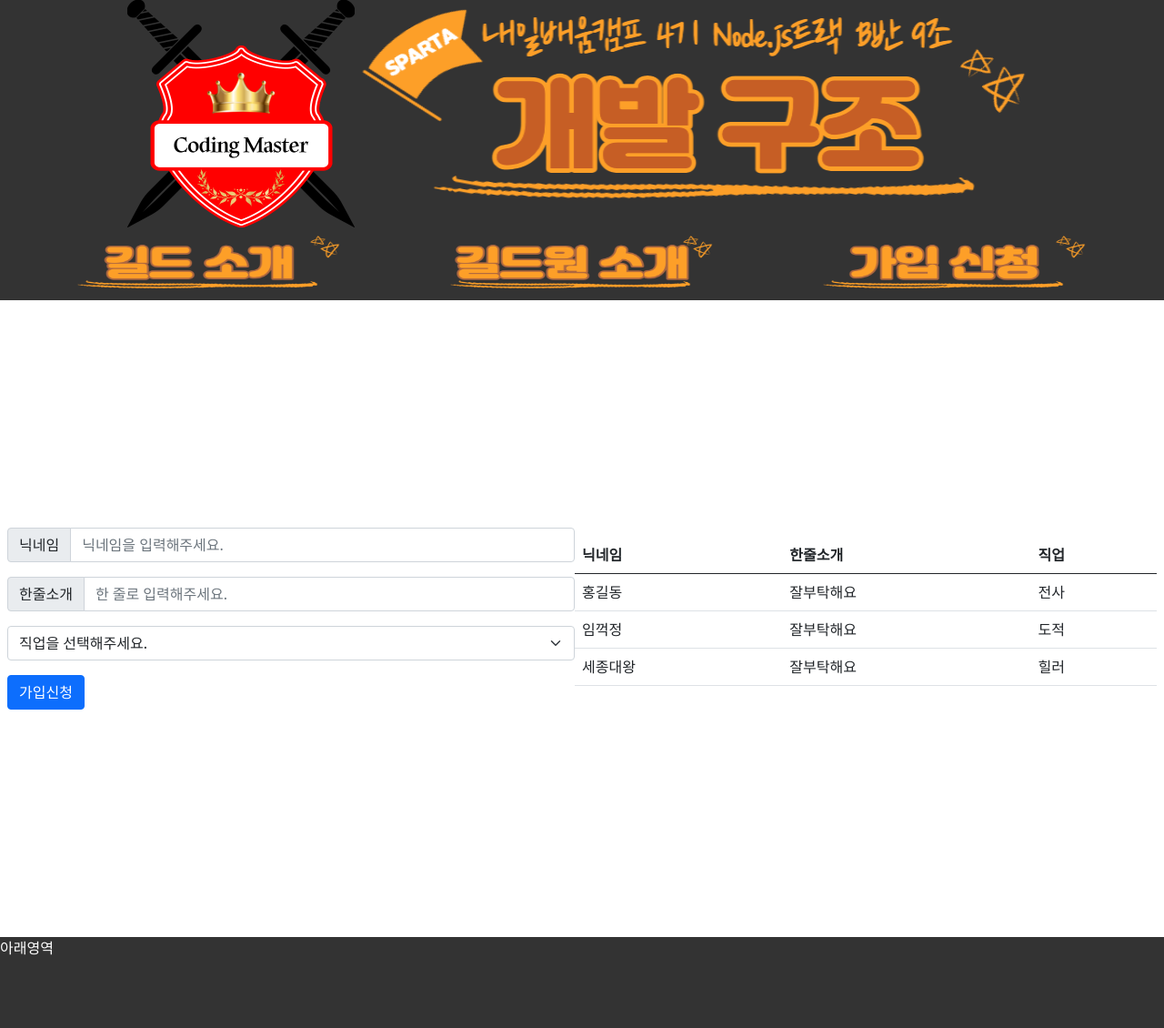
After one commit to Jeongjiw00/mini_jw, a Flask app: template templates/submit.html in a window 1280 px wide. The commit adds this page. Shown: the whole page at 91% size. Run offline with Flask 2, Linux system fonts and the light colour scheme; the template is opened without the code that fills it, so the values that code supplies are empty.

Commit message:
"아직도 멀었다"

```diff
--- a/templates/index.html
+++ b/templates/jiwoo.html
@@ -49,7 +49,6 @@
                                                     <p>${comment}</p>
                                                     <footer class="blockquote-footer">${name}</footer>
                                                 </blockquote>
-<!--                                                <button onclick="delete_comment()" type="button" class="btn btn-dark">응원 삭제하기</button>-->
                                             </div>
                                         </div>`
                         $('#comment-list').append(temp_html)
@@ -136,12 +135,12 @@
                     <div class="accordion-item">
                         <h2 class="accordion-header" id="headingOne">
                             <button class="accordion-button" type="button" data-bs-toggle="collapse"
-                                    data-bs-target="#collapseOne" aria-expanded="true" aria-controls="collapseOne">
+                                    data-bs-target="#collapseOne" aria-expanded="false" aria-controls="collapseOne">
                                 간단한 TMI
                             </button>
                         </h2>
                         <div id="collapseOne" class="accordion-collapse collapse show" aria-labelledby="headingOne"
-                             data-bs-parent="#accordionExample">
+                             data-bs-parent="#accordionExample" display>
                             <div class="accordion-body">
                                 <strong>비전공자 개발자</strong> <br>
                                 수학과 경영 전공<br>
--- /dev/null
+++ b/templates/submit.html
@@ -0,0 +1,128 @@
+<!DOCTYPE html>
+<html lang="ko">
+<head>
+  <meta charset="UTF-8">
+  <meta http-equiv="X-UA-Compatible" content="IE=edge">
+  <meta name="viewport" content="width=device-width, initial-scale=1.0">
+
+  <link href="https://cdn.jsdelivr.net/npm/bootstrap@5.0.2/dist/css/bootstrap.min.css" rel="stylesheet"
+        integrity="sha384-EVSTQN3/azprG1Anm3QDgpJLIm9Nao0Yz1ztcQTwFspd3yD65VohhpuuCOmLASjC" crossorigin="anonymous">
+    <script src="https://ajax.googleapis.com/ajax/libs/jquery/3.5.1/jquery.min.js"></script>
+    <script src="https://cdn.jsdelivr.net/npm/bootstrap@5.0.2/dist/js/bootstrap.bundle.min.js"
+        integrity="sha384-MrcW6ZMFYlzcLA8Nl+NtUVF0sA7MsXsP1UyJoMp4YLEuNSfAP+JcXn/tWtIaxVXM"
+        crossorigin="anonymous"></script>
+
+  <!-- <link rel="stylesheet" href="https://cdn.jsdelivr.net/npm/reset-css@5.0.1/reset.min.css"> -->
+
+  <title>개발구조 팀 페이지</title>
+  <link rel="icon" href="./icon.png" />
+  <link rel="stylesheet" href="./css/main.css" />
+</head>
+<body>
+  <header>
+    <div class="inner">
+      <div class="logo">
+        <a href="/">
+          <img class="logo-image" src="./img/titlelogo.png" alt="타이틀로고" />
+        </a>
+      </div>
+      <div class="title">
+        <img class="logo-title" src="./img/headtitle2.png" alt="개발구조" />
+      </div>
+    </div>
+
+    <div class="main-menu">
+      <div class="menu">
+        <div>
+          <a href="javascript:void(0)">
+            <img class="menu-image-left" src="./img/guild_1.png" alt="길드소개" />
+          </a>
+        </div>
+        <div class="menubox"></div>
+        <div>
+          <a href="javascript:void(0)">
+            <img class="menu-image-center" src="./img/guild_2.png" alt="길드원소개" />
+          </a>
+        </div>
+        <div class="menubox"></div>
+        <div>
+          <a href="javascript:void(0)">
+            <img class="menu-image-right" src="./img/guild_3.png" alt="가입신청" />
+          </a>
+        </div>
+      </div>
+    </div>
+  </header>
+
+  <div class="visual">
+    <form class="row row-cols-lg-auto g-3 align-items-center">
+      <div class="col-12">
+        <label class="visually-hidden" for="inlineFormInputGroupUsername">Username</label>
+        <div class="input-group">
+          <div class="input-group-text">닉네임</div>
+          <input type="text" class="form-control" id="inlineFormInputGroupUsername" placeholder="닉네임을 입력해주세요.">
+        </div>
+      </div>
+
+      <div class="col-12">
+        <label class="visually-hidden" for="inlineFormInputProduce">Produce</label>
+        <div class="input-group">
+          <div class="input-group-text">한줄소개</div>
+          <input type="text" class="form-control" id="inlineFormInputProduce" placeholder="한 줄로 입력해주세요.">
+        </div>
+      </div>
+
+      <div class="col-12">
+        <label class="visually-hidden" for="inlineFormSelectPref">Preference</label>
+        <select class="form-select" id="inlineFormSelectPref">
+          <option selected>직업을 선택해주세요.</option>
+          <option value="1">전사</option>
+          <option value="2">마법사</option>
+          <option value="3">궁수</option>
+          <option value="4">도적</option>
+          <option value="5">힐러</option>
+        </select>
+      </div>
+
+      <div class="col-12">
+        <button type="submit" class="btn btn-primary">가입신청</button>
+      </div>
+    </form>
+
+    <table class="table">
+      <thead>
+        <tr>
+          <th scope="col">닉네임</th>
+          <th scope="col">한줄소개</th>
+          <th scope="col">직업</th>
+        </tr>
+      </thead>
+      <tbody>
+        <tr>
+          <td>홍길동</td>
+          <td>잘부탁해요</td>
+          <td>전사</td>
+        </tr>
+        <tr>
+          <td>임꺽정</td>
+          <td>잘부탁해요</td>
+          <td>도적</td>
+        </tr>
+        <tr>
+          <td>세종대왕</td>
+          <td>잘부탁해요</td>
+          <td>힐러</td>
+        </tr>
+      </tbody>
+    </table>
+  </div>
+
+
+
+  <footer>
+    <div class="underobject">
+      아래영역
+    </div>
+  </footer>
+</body>
+</html>
```
